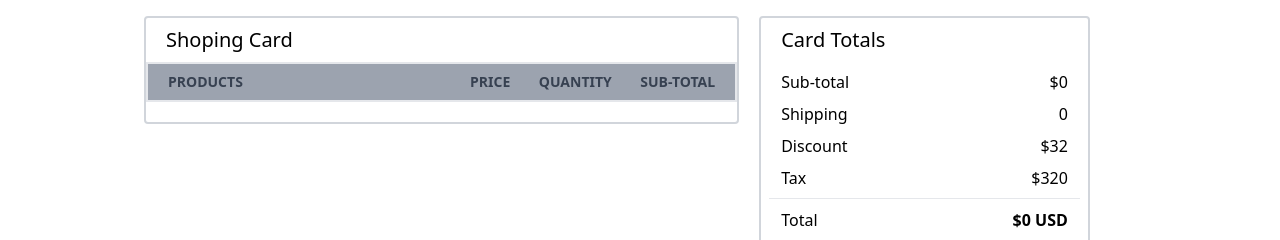
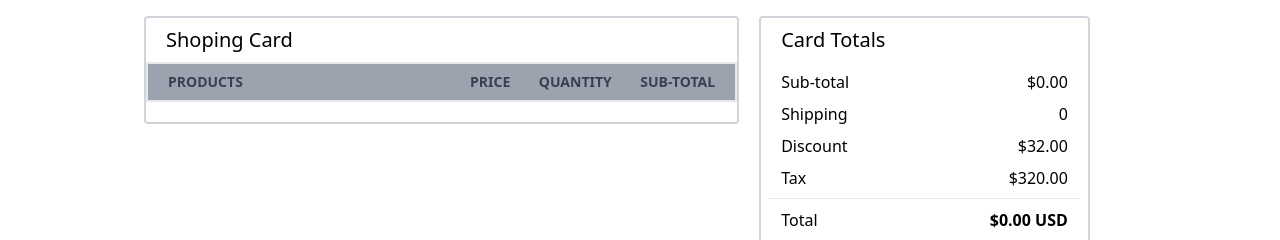
Before and after one commit to jim2107054/CLICON, a React (Vite) app in the folder frontend/: page /shoping-card in a window 1280 px wide. Shown: the part 169-409 px from the top of the page. Built offline with nearby package versions, Linux system fonts and the light colour scheme.

Commit message:
fix two digit after .

```diff
--- a/frontend/src/pages/ShopingCard.jsx
+++ b/frontend/src/pages/ShopingCard.jsx
@@ -45,7 +45,7 @@ const ShopingCard = (props) => {
             <div className="flex flex-col gap-2 px-5">
               <div className="flex justify-between">
                 <p className="justify-between gap-10">Sub-total</p>
-                <p className="justify-between gap-10">${subTotal}</p>
+                <p className="justify-between gap-10">${subTotal.toFixed(2)}</p>
               </div>
               <div className="flex justify-between">
                 <p className="justify-between gap-10">Shipping</p>
@@ -55,18 +55,18 @@ const ShopingCard = (props) => {
               </div>
               <div className="flex justify-between">
                 <p className="justify-between gap-10">Discount</p>
-                <p className="justify-between gap-10">${discount}</p>
+                <p className="justify-between gap-10">${discount.toFixed(2)}</p>
               </div>
               <div className="flex justify-between">
                 <p className="justify-between gap-10">Tax</p>
-                <p className="justify-between gap-10">${tax}</p>
+                <p className="justify-between gap-10">${tax.toFixed(2)}</p>
               </div>
             </div>
             <hr className="my-2 text-gray-300 h-0.5 mx-2" />
             <div className="flex mb-5 px-5 justify-between">
               <p className="justify-between gap-10">Total</p>
               <p className="justify-between font-semibold gap-10">
-                ${NeedToPay} <span>USD</span>
+                ${NeedToPay.toFixed(2)} <span>USD</span>
               </p>
             </div>
             <button className="flex items-center md:gap-3 px-0 md:px-5 border bg-btnColor h-12 justify-center mx-4 mb-5 text-white font-medium rounded hover:scale-105 duration-500 transition-all">
```
